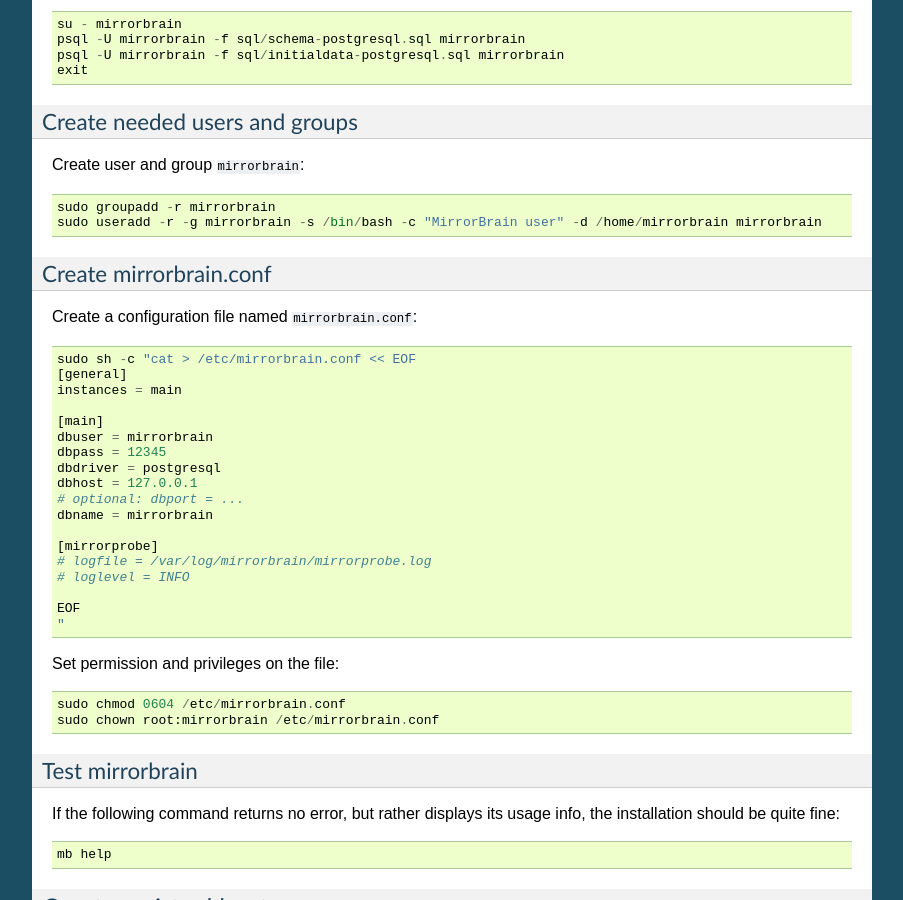
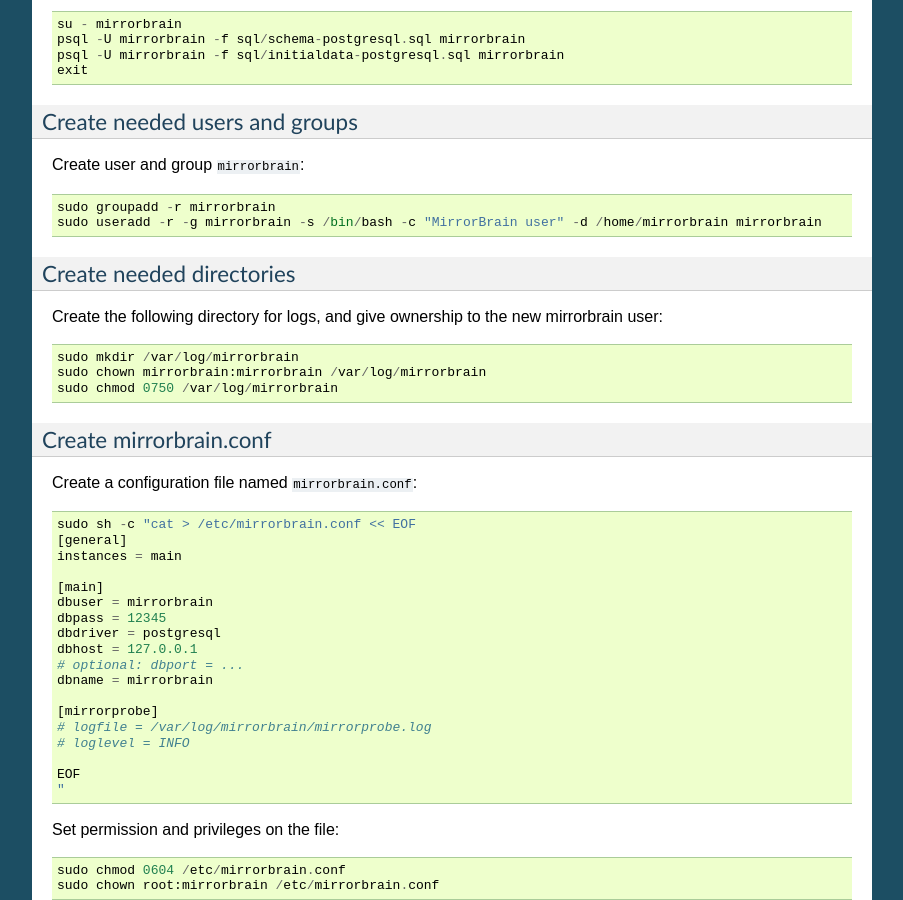
Before and after one commit to hayalci/mirrorbrain, a Sphinx documentation site: the page built from docs/installation/debian.rst, in a window 1280 px wide and 900 px high, scrolled down 3347 px. Shown: the whole window, without its empty margins (198-1101 px from the left). Built offline with Sphinx 7.4.7, drawn with Linux system fonts in a browser that asks for light colours; some of the changed text lies outside the part shown.

Commit message:
docs/install: add commands to create mirrorbrain log directory on Ubuntu, as long as the package don't do this automatically
git-svn-id: http://svn.mirrorbrain.org/svn/mirrorbrain/trunk@7822 2d291e14-ff0c-0410-a3fa-d5caa9871f55

```diff
--- a/docs/installation/debian.rst
+++ b/docs/installation/debian.rst
@@ -215,6 +215,16 @@
   sudo groupadd -r mirrorbrain
   sudo useradd -r -g mirrorbrain -s /bin/bash -c "MirrorBrain user" -d /home/mirrorbrain mirrorbrain
 
+Create needed directories
+~~~~~~~~~~~~~~~~~~~~~~~~~
+
+Create the following directory for logs, and give ownership to the new
+mirrorbrain user::
+
+  sudo mkdir /var/log/mirrorbrain
+  sudo chown mirrorbrain:mirrorbrain /var/log/mirrorbrain
+  sudo chmod 0750 /var/log/mirrorbrain
+
 
 Create mirrorbrain.conf
 ~~~~~~~~~~~~~~~~~~~~~~~
```
